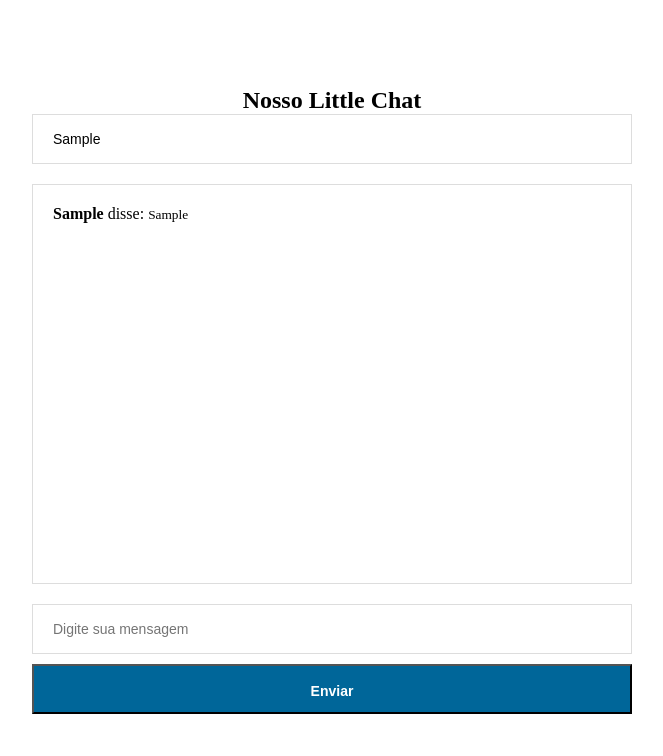
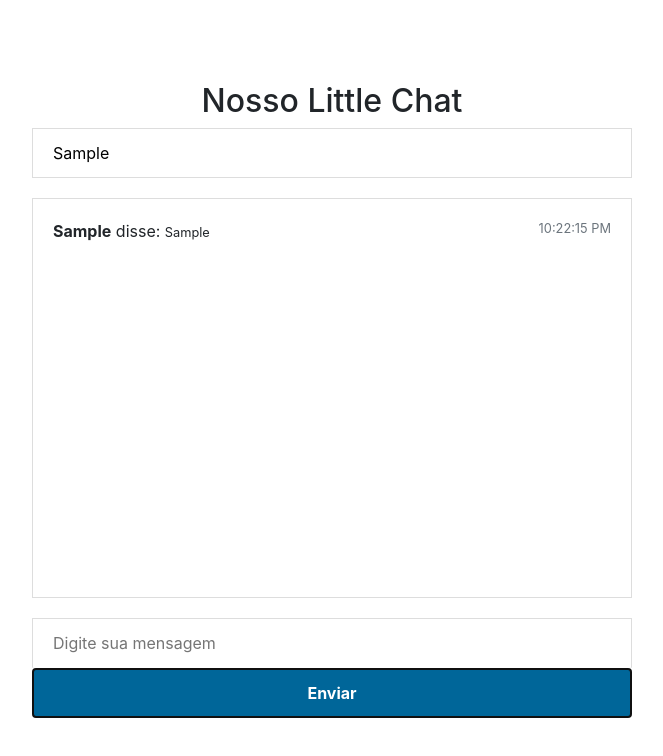
Before and after one commit to luismed05/NossoChat, a website: page public/index.html in a window 1280 px wide. Both pictures are taken after typing "Sample", "Sample" into the empty fields and a click on the button "Enviar". Shown: the whole page, without its empty margins (308-971 px from the left). Drawn offline with nearby package versions, Linux system fonts and the light colour scheme; no server answers.

Commit message:
scroll and time set on message

```diff
--- a/public/index.html
+++ b/public/index.html
@@ -6,6 +6,7 @@
     <link rel="manifest" href="../manifest.json">
     <title>Private Chat</title>
     <link rel="stylesheet" href="style.css">
+    <link rel="stylesheet" href="https://stackpath.bootstrapcdn.com/bootstrap/4.4.1/css/bootstrap.min.css" integrity="sha384-Vkoo8x4CGsO3+Hhxv8T/Q5PaXtkKtu6ug5TOeNV6gBiFeWPGFN9MuhOf23Q9Ifjh" crossorigin="anonymous">
     <script src="https://cdnjs.cloudflare.com/ajax/libs/jquery/3.4.1/jquery.min.js"></script>
     <script src="https://cdnjs.cloudflare.com/ajax/libs/socket.io/2.3.0/socket.io.js"></script>
 </head>
@@ -21,7 +22,16 @@
         var socket = io('');
 
         function renderMessage(message){
-            $('.messages').append(`<div class="message"><strong>${message.autor}</strong> disse: <small>${message.mensagem}</small></div>`)
+            $('.messages').append(`
+            <div class="message">
+                <div>
+                    <strong>${message.autor}</strong> disse: <small>${message.mensagem}</small>
+                </div>
+                <div>
+                    <small class="text-muted">${message.time}</small>
+                </div>
+            </div>
+            `)
         }
 
         socket.on('mensagensAnteriores', function(mensagens){
@@ -39,11 +49,14 @@
 
             var autor = $('input[name=username]').val();
             var mensagem = $('input[name=message]').val();
+            var tempo = new Date();
+            tempo = tempo.toLocaleTimeString();
 
             if(autor.length && mensagem.length) {
                 var Objetomensagem = {
                     autor: autor,
                     mensagem: mensagem,
+                    time: tempo,
                 };
 
                 renderMessage(Objetomensagem);
--- a/public/style.css
+++ b/public/style.css
@@ -50,6 +50,12 @@ html, body {
     margin-top: 10px;
   }
 
+    .message{
+      display: flex;
+      flex-direction: row;
+      justify-content: space-between;
+    }
+
   .messages {
     width: 600px;
     height: 400px;
```
